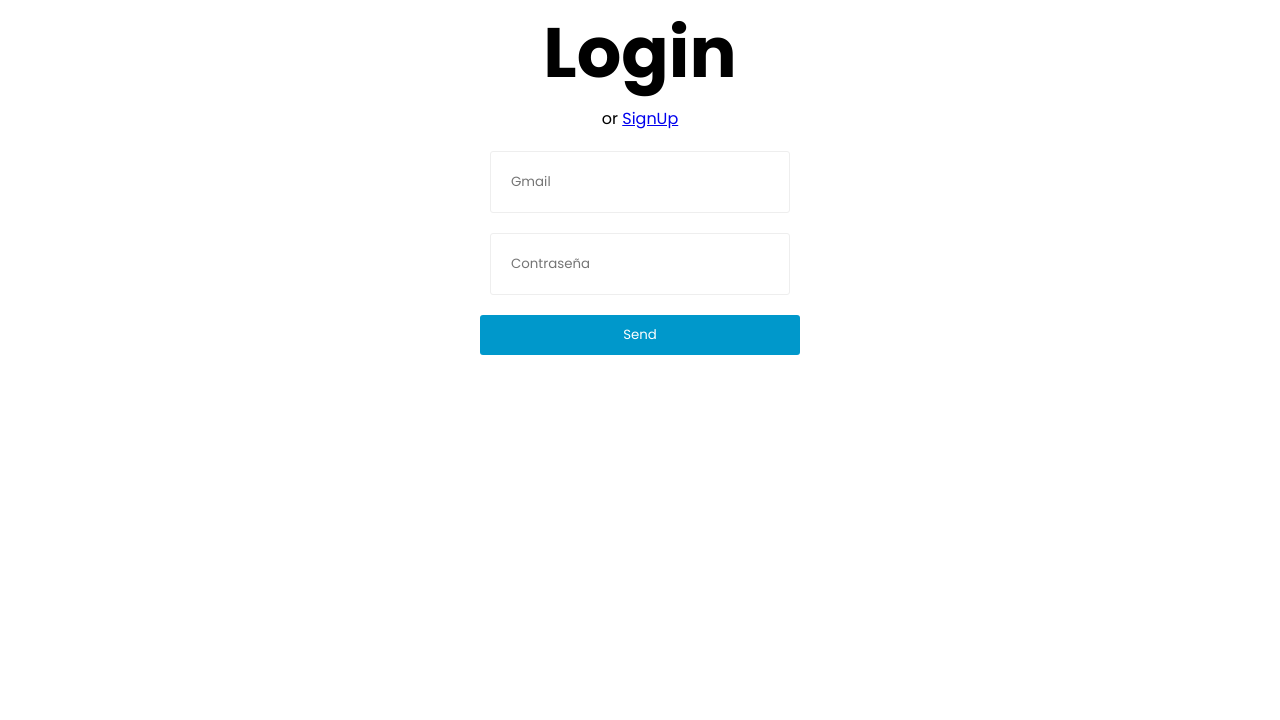
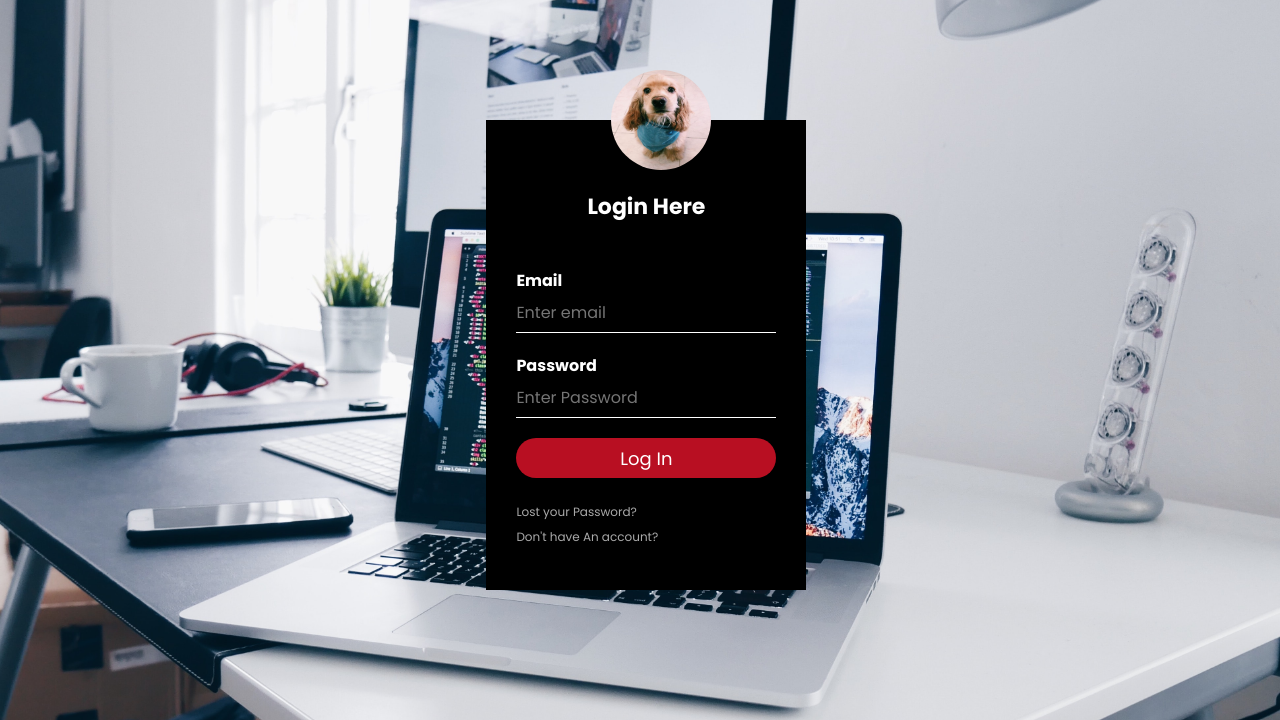
Before and after one commit to GrupoUtp/mis_finanzas, a PHP site: page /login.php in a window 1280 px wide. Shown: the part 80-800 px from the top of the page. Run offline with PHP 8.4, Linux system fonts and the light colour scheme.

Commit message:
Listo para commit con rama MAIN

```diff
--- a/Css/styleLogin.css
+++ b/Css/styleLogin.css
@@ -10,7 +10,7 @@
 
 .login-box {
     width: 320px;
-    height: 420px;
+    height: 470px;
     background: #000;
     color: #fff;
     top: 25%;
@@ -26,8 +26,8 @@
     height: 100px;
     border-radius: 50%;
     position: absolute;
-    top: -50px;
-    left: calc(50% - 50px);
+    top: -160px;
+    left: calc(50% - 210px);
 }
 
 .login-box h1 {
@@ -49,7 +49,7 @@
     margin-bottom: 20px;
 }
 
-.login-box input[type="text"], .login-box input[type="password"] {
+.login-box input[type="text"], .login-box input[type="password"], .login-box input[type="email"] {
     border: none;
     border-bottom: 1px solid #fff;
     background: transparent;
--- a/Index.php
+++ b/Index.php
@@ -41,6 +41,7 @@
    <link rel="stylesheet" href="Css/Home.css"  type="text/css">
    <link rel="stylesheet" href="Css/Popup.css" type="text/css">
    <link rel="stylesheet" href="Css/styleInputs.css" type="text/css">
+   <link rel="stylesheet" href="Css/layouts/header.css" type="text/css">
    <title>MY FINANCE$</title>
  </head>
 <body>
@@ -49,7 +50,6 @@
     <nav class="navBar">
         <a href="#" class="nav-logo">MY FINANCE$</a>
         <ul>
-            <li><a href="#">Home</a></li>
             <li><a href="#">About</a></li>
             <li><a href="#">Services</a></li>
             <li><a href="login.php">Login</a></li>
--- a/home.php
+++ b/home.php
@@ -29,6 +29,7 @@
     <link href="https://fonts.googleapis.com/css?family=Roboto" rel="stylesheet">
     <link rel="stylesheet" href="assets/css/style.css">
     <link rel="stylesheet" href="Css/Home.css" type="text/css">
+    <link rel="stylesheet" href="Css/layouts/header.css" type="text/css">
     <link rel="stylesheet" href="Css/styleInputs.css" type="text/css">
   </head>
 <body>
@@ -37,7 +38,7 @@
  <nav class="navBar">
     <a href="#" class="nav-logo">MY FINANCE$</a>
       <ul>
-        <li><a href="#">Home</a></li>
+        <li><a href="index.php">Home</a></li>
         <li><a href="#">About</a></li>
         <li><a href="#">Services</a></li>
         <li><a id="log" href="logout.php">Cerrar sesión</a></li>
--- a/login.php
+++ b/login.php
@@ -4,7 +4,7 @@
   session_start();
 //Validación de session
   if (isset($_SESSION['user_id'])) {
-    header('Location: /mis_finanzas');
+    header('Location: /mis_finanzas/home.php');
   }
   require 'conection.php';
 //Query para inicio de sesión, compara el correo y contraseña con los datos ingresados en la tabla usuarios (user).
@@ -19,7 +19,7 @@
     if (count($results) > 0 && password_verify($_POST['password'], $results['password'])) {
       $_SESSION['user_id'] = $results['id'];
       header("Location: /mis_finanzas/home.php");
-    } else {
+    }else {
       $message = 'Error, datos ingresados incorrectamente';
     }
   }
@@ -27,16 +27,14 @@
 <!-- FIN CODIGO PHP-->
 
 <!-- PAGINA LOGIN-->
-
 <!DOCTYPE html>
 <html>
   <head>
     <meta charset="utf-8">
-    <title>Login</title>
-    <link href="https://fonts.googleapis.com/css?family=Roboto" rel="stylesheet">
-    <link rel="stylesheet" href="assets/css/style.css">
-    <link rel="stylesheet" href="Css/home.css" type="text/css">
-    <link rel="stylesheet" href="Css/styleInputs.css" type="text/css">
+    <title>Login Form Design One | Fazt</title>
+    <link rel="stylesheet" href="Css/styleLogin.css">
+    <link rel="stylesheet" href="Css/Home.css">
+    <link rel="stylesheet" href="Css/layouts/header.css" type="text/css">
   </head>
   <body>
 
@@ -50,24 +48,28 @@
         <li><a href="#">Contact</a></li>
       </ul>
   </nav>
-<!--Contenido pagina-->
-  <div class="contentLogin">
+    <div class="login-box">
+      <img src="Images/Prueba.PNG" class="avatar" alt="Avatar Image"> <!--Imagen Logo-->
+      <h1>Login Here</h1>
         <!--INICIO CODIGO PHP, Mensaje de login exitoso/fallido-->
        <?php if(!empty($message)): ?>
        <p> <?= $message ?></p>
         <?php endif; ?>
-     <!--FIN CODIGO PHP-->
-    <h1>Login</h1>
-    <span>or <a href="index.php#modal">SignUp</a></span>
-
-<!-- FORMULARIO DE LOGIN-->
+        <br>
         <form action="login.php" method="post">
-        <input type="email" id="email" name="email" placeholder="Gmail">
-        <input type="password" name="password" placeholder="Contraseña">
-        <input type="submit" value="Send">
+        <!-- Usuario -->
+        <label for="username">Email</label>
+        <input type="email" name="email" placeholder="Enter email"><!--Escribe en input la acción-->
+        <!-- Constraseña -->
+        <label for="password">Password</label>
+        <input type="password" name="password" placeholder="Enter Password">
+        <!-- Boton Log In -->
+        <input type="submit" value="Log In"><!--Activa el formulario al hacerle click-->
+        <!-- Link a interfaz: cambiar contraseña -->
+        <a href="#">Lost your Password?</a><br>
+        <!-- Link a interfaz: crear usuario -->
+        <a href="#">Don't have An account?</a>
       </form>
     </div>
-
-
   </body>
 </html>
```
Also changed, not shown: Css/Home.css (+0 -54 lines), Css/layouts/header.css (added, +54 -0 lines), formularioLogin.html (deleted, +0 -29 lines), interfazUsuario.html (deleted, +0 -12 lines). Lines whose indentation alone changed are shown as unchanged.
